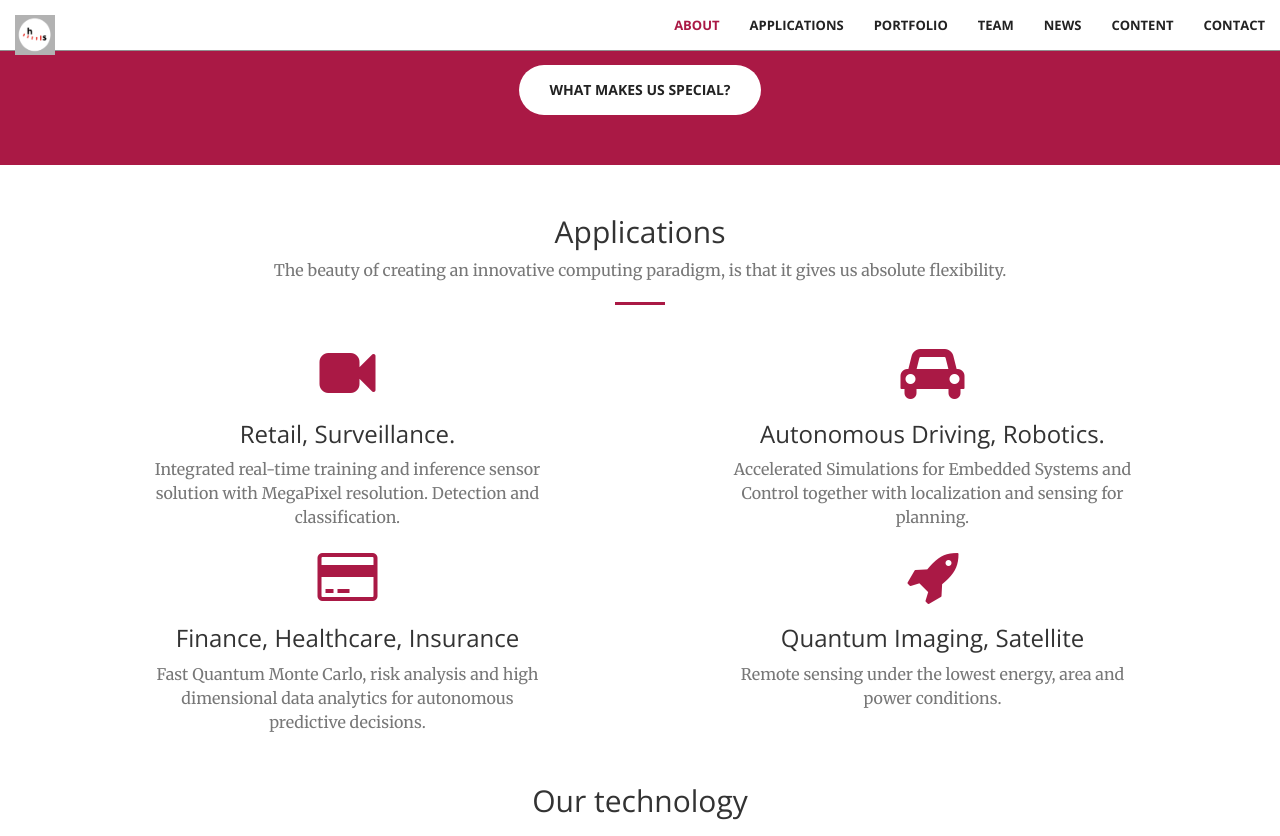
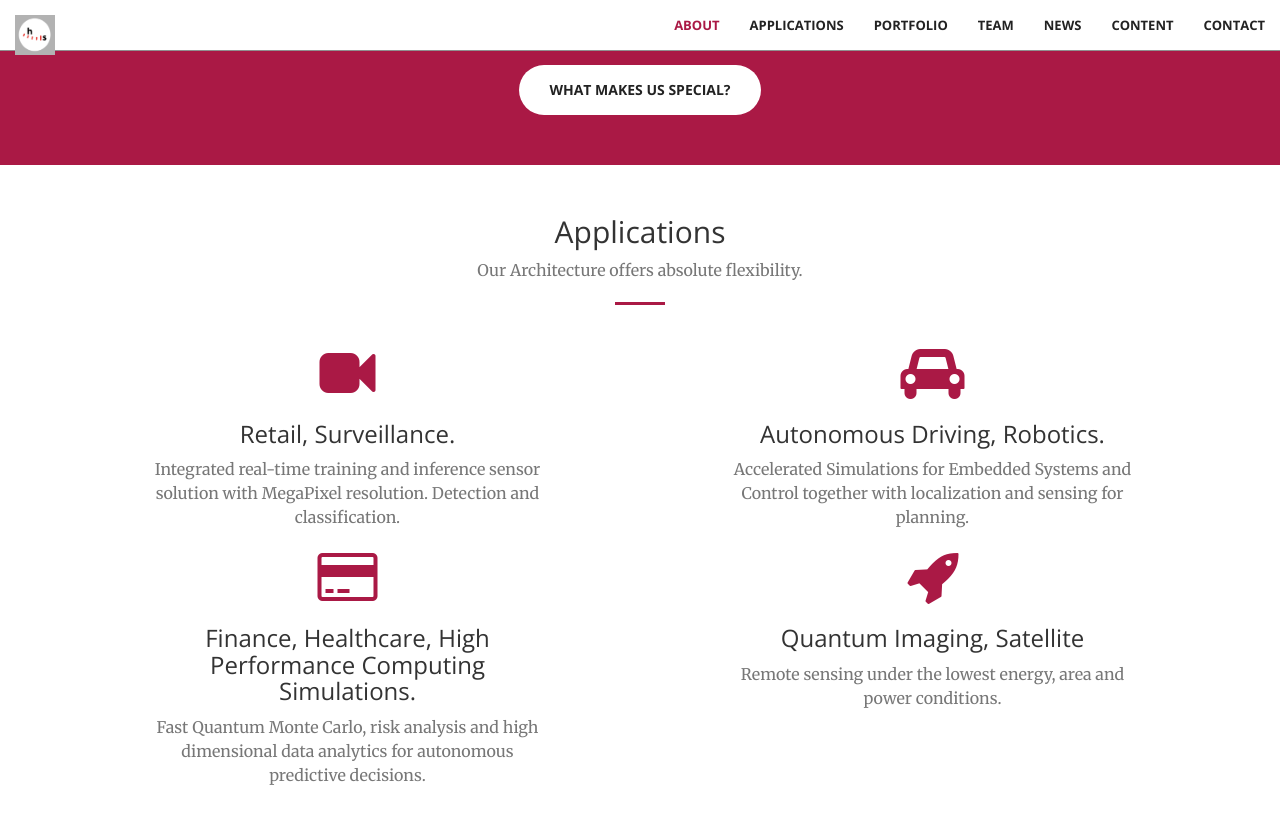
Before and after one commit to hoursec/github.io, a Jekyll site: the page built from index.html, in a window 1280 px wide and 900 px high, scrolled down 1221 px, cut to the strip 0-836 px from the top of the window. Built offline with Jekyll 4.4.1, drawn with Linux system fonts in a browser that asks for light colours.

Commit message:
Update services.html

```diff
--- a/_includes/services.html
+++ b/_includes/services.html
@@ -3,8 +3,7 @@
         <div class="row">
             <div class="col-lg-8 col-lg-offset-2 text-center">
                 <h2 class="section-heading">Applications</h2>
-                <p class="text-muted">The beauty of creating an innovative computing paradigm, is that it gives us
-                absolute flexibility.</p>
+                <p class="text-muted"> Our Architecture offers absolute flexibility.</p>
                 <hr class="primary">
             </div>
         </div>
@@ -28,7 +27,7 @@
             <div class="col-lg-6 col-md-6 text-center">
                 <div class="service-box">
                     <i class="fa fa-4x fa-credit-card wow bounceIn text-primary" data-wow-delay=".2s"></i>
-                    <h3>Finance, Healthcare, Insurance</h3>
+                    <h3>Finance, Healthcare, High Performance Computing Simulations.</h3>
                     <p class="text-muted">Fast Quantum Monte Carlo, risk analysis and high dimensional data analytics for autonomous predictive decisions.</p>
                 </div>
             </div>
```
